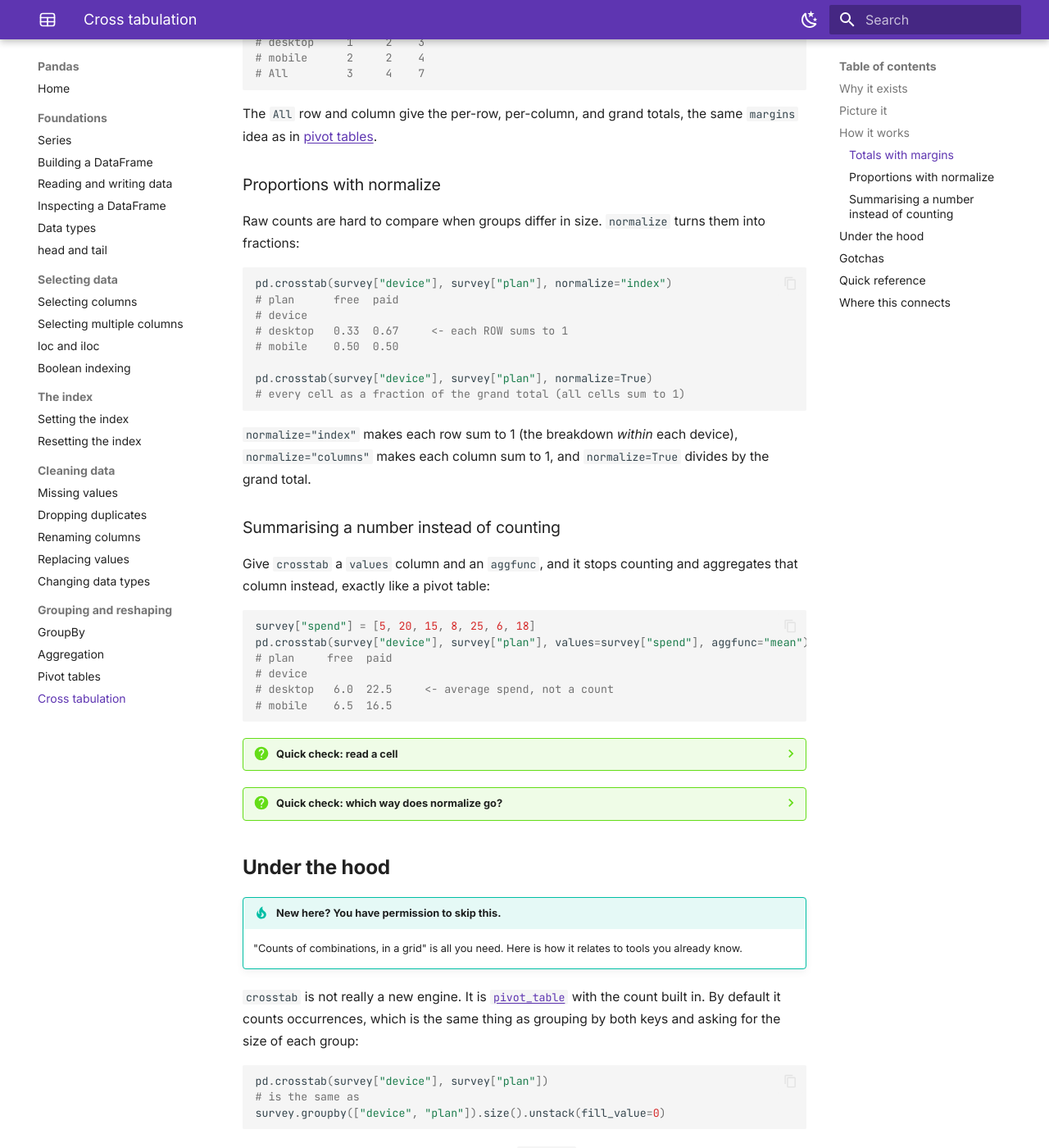
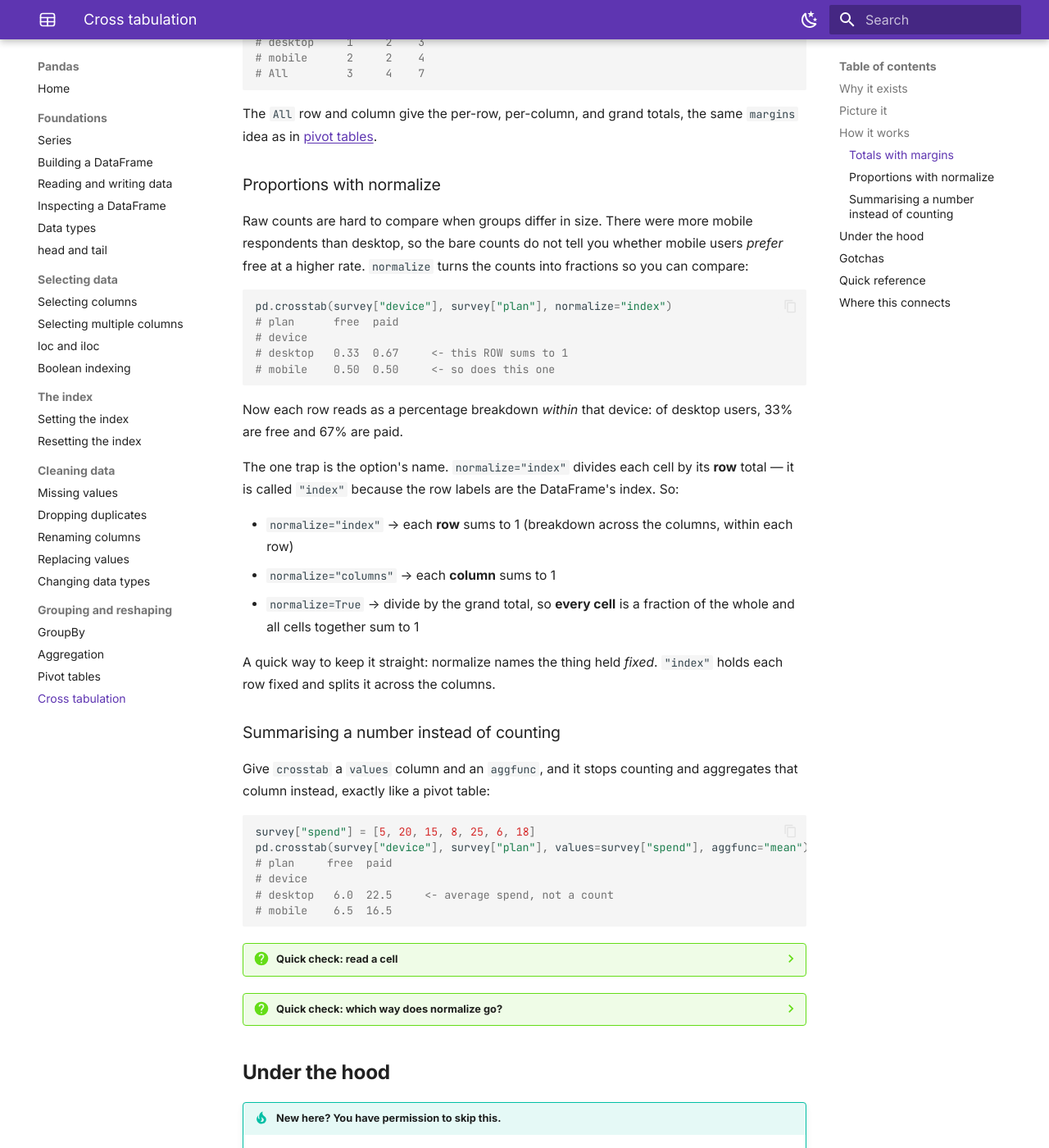
Before and after one commit to karywnl/pandas, an MkDocs documentation site: the page built from docs/grouping/crosstab.md, in a window 1280 px wide and 1400 px high, scrolled down 1645 px. Shown: the whole window at 82% size. Built offline with MkDocs 1.6.1 and Material for MkDocs 9.7.7, drawn with Linux system fonts in a browser that asks for light colours; some of the changed text lies outside the part shown.

Commit message:
docs: clarify normalize section on the crosstab page
Explain why "index" means rows (the row labels are the index), add a
"name = the axis held fixed" mnemonic, and motivate normalize with the
uneven group sizes. Fold the normalize=True example into the bullet list.

Co-Authored-By: Claude Opus 4.8 <noreply@anthropic.com>

````diff
--- a/docs/grouping/crosstab.md
+++ b/docs/grouping/crosstab.md
@@ -69,20 +69,25 @@ The `All` row and column give the per-row, per-column, and grand totals, the sam
 
 ### Proportions with normalize
 
-Raw counts are hard to compare when groups differ in size. `normalize` turns them into fractions:
+Raw counts are hard to compare when groups differ in size. There were more mobile respondents than desktop, so the bare counts do not tell you whether mobile users *prefer* free at a higher rate. `normalize` turns the counts into fractions so you can compare:
 
 ```python
 pd.crosstab(survey["device"], survey["plan"], normalize="index")
 # plan      free  paid
 # device
-# desktop   0.33  0.67     <- each ROW sums to 1
-# mobile    0.50  0.50
-
-pd.crosstab(survey["device"], survey["plan"], normalize=True)
-# every cell as a fraction of the grand total (all cells sum to 1)
+# desktop   0.33  0.67     <- this ROW sums to 1
+# mobile    0.50  0.50     <- so does this one
 ```
 
-`normalize="index"` makes each row sum to 1 (the breakdown *within* each device), `normalize="columns"` makes each column sum to 1, and `normalize=True` divides by the grand total.
+Now each row reads as a percentage breakdown *within* that device: of desktop users, 33% are free and 67% are paid.
+
+The one trap is the option's name. `normalize="index"` divides each cell by its **row** total — it is called `"index"` because the row labels are the DataFrame's index. So:
+
+- `normalize="index"` → each **row** sums to 1 (breakdown across the columns, within each row)
+- `normalize="columns"` → each **column** sums to 1
+- `normalize=True` → divide by the grand total, so **every cell** is a fraction of the whole and all cells together sum to 1
+
+A quick way to keep it straight: normalize names the thing held *fixed*. `"index"` holds each row fixed and splits it across the columns.
 
 ### Summarising a number instead of counting
 
@@ -133,7 +138,7 @@ This also places it in a small family: `value_counts()` is the **one-variable**
     `pd.crosstab(df["a"], df["b"])` works; `pd.crosstab("a", "b")` does not. Unlike `pivot_table`, `crosstab` takes the actual arrays, not column-name strings.
 
 !!! warning "normalize directions are easy to flip"
-    `"index"` makes rows sum to 1, `"columns"` makes columns sum to 1, `True` divides by the grand total. Say out loud which breakdown you want before choosing.
+    `"index"` makes rows sum to 1, `"columns"` makes columns sum to 1, `True` divides by the grand total. The name is the thing held *fixed*: `"index"` (the row labels) keeps each row fixed and splits it across the columns. Say out loud which breakdown you want before choosing.
 
 ## Quick reference
 
````
